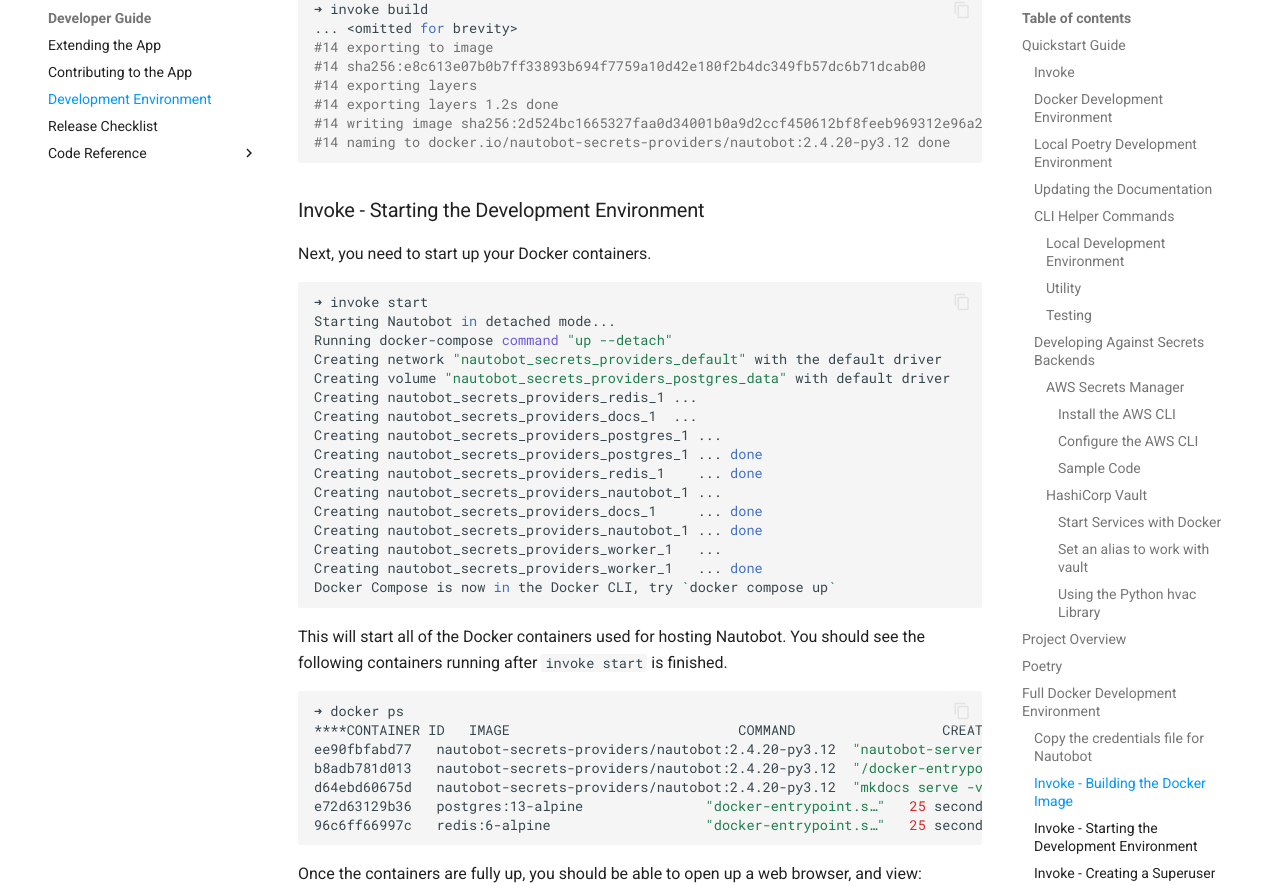
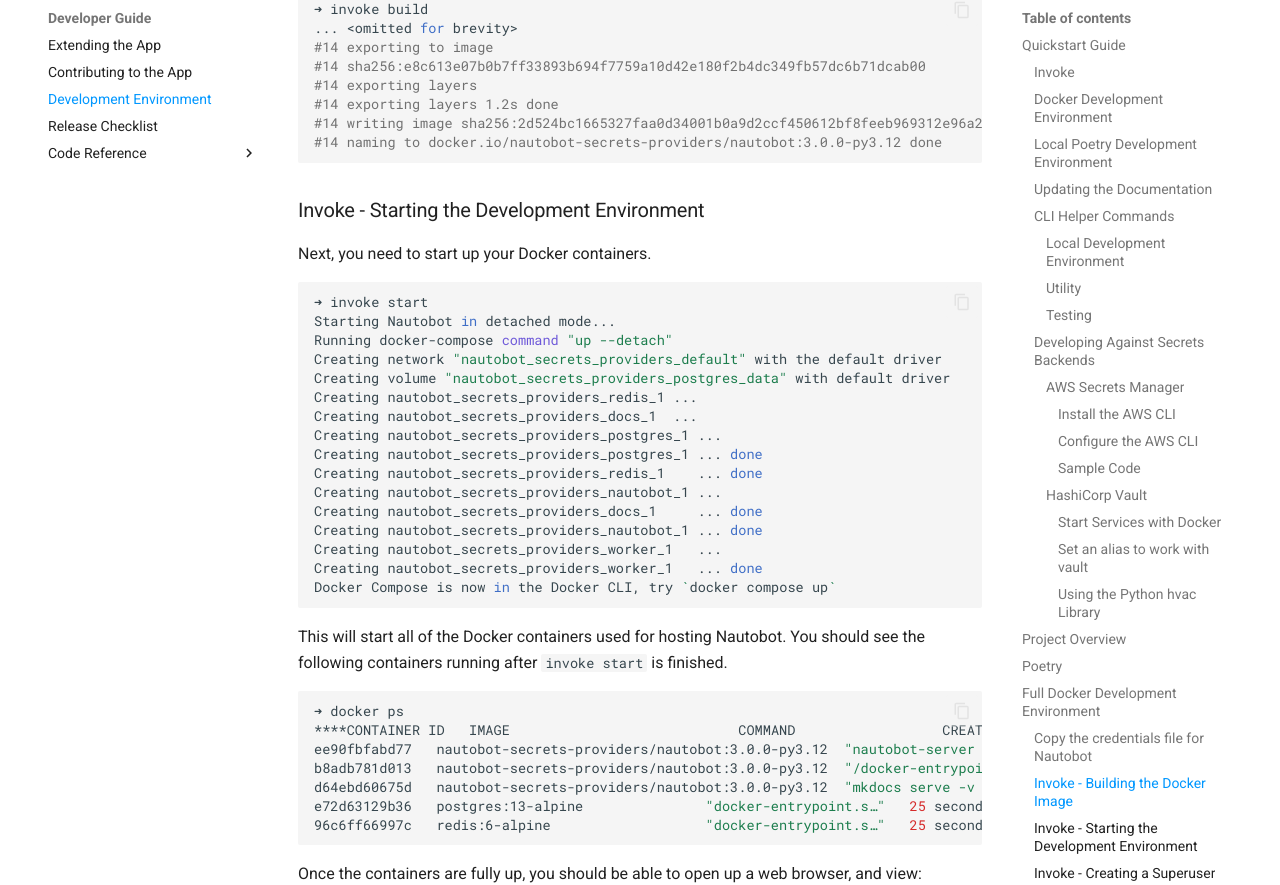
Before and after one commit to nautobot/nautobot-app-secrets-providers, an MkDocs documentation site: the page built from docs/dev/dev_environment.md, in a window 1280 px wide and 1400 px high, scrolled down 9978 px. Shown: the part 127-1012 px from the top of the window. Built offline with MkDocs 1.6.1 and Material for MkDocs 9.7.7, drawn with Linux system fonts in a browser that asks for light colours; comment, search, counter and statistics services are not loaded.

Commit message:
Cookie updated targeting develop by NetworkToCode Cookie Drift Manager Tool
- [#291](https://github.com/nautobot/cookiecutter-nautobot-app/issues/291) - Added support for Python `3.13`.

- [#291](https://github.com/nautobot/cookiecutter-nautobot-app/issues/291) - Updated minimum Nautobot version to `3.0.0`.
- [#291](https://github.com/nautobot/cookiecutter-nautobot-app/issues/291) - Updated maximum Nautobot version to `<4.0.0`.
- [#309](https://github.com/nautobot/cookiecutter-nautobot-app/issues/309) - Change the tag-nautobot-app workflow to support multiple nautobot-app versions.
- [#320](https://github.com/nautobot/cookiecutter-nautobot-app/issues/320) - Upstream testing now runs against selected branches.

- [#319](https://github.com/nautobot/cookiecutter-nautobot-app/issues/319) - Fixed nav typo and added missing 2.7.2 release notes.

- [#322](https://github.com/nautobot/cookiecutter-nautobot-app/issues/322) - Updated CI workflow to always regenerate poetry lockfile.

**Full Changelog**: https://github.com/nautobot/cookiecutter-nautobot-app/compare/nautobot-app-v2.7.2...nautobot-app-v3.0.0

````diff
--- a/docs/dev/dev_environment.md
+++ b/docs/dev/dev_environment.md
@@ -412,7 +412,7 @@
 #14 exporting layers
 #14 exporting layers 1.2s done
 #14 writing image sha256:2d524bc1665327faa0d34001b0a9d2ccf450612bf8feeb969312e96a2d3e3503 done
-#14 naming to docker.io/nautobot-secrets-providers/nautobot:2.4.20-py3.12 done
+#14 naming to docker.io/nautobot-secrets-providers/nautobot:3.0.0-py3.12 done
 ```
 
 ### Invoke - Starting the Development Environment
@@ -443,9 +443,9 @@
 ```bash
 ➜ docker ps
 ****CONTAINER ID   IMAGE                            COMMAND                  CREATED          STATUS          PORTS                                       NAMES
-ee90fbfabd77   nautobot-secrets-providers/nautobot:2.4.20-py3.12  "nautobot-server rqw…"   16 seconds ago   Up 13 seconds                                               nautobot_secrets_providers_worker_1
-b8adb781d013   nautobot-secrets-providers/nautobot:2.4.20-py3.12  "/docker-entrypoint.…"   20 seconds ago   Up 15 seconds   0.0.0.0:8080->8080/tcp, :::8080->8080/tcp   nautobot_secrets_providers_nautobot_1
-d64ebd60675d   nautobot-secrets-providers/nautobot:2.4.20-py3.12  "mkdocs serve -v -a …"   25 seconds ago   Up 18 seconds   0.0.0.0:8001->8080/tcp, :::8001->8080/tcp   nautobot_secrets_providers_docs_1
+ee90fbfabd77   nautobot-secrets-providers/nautobot:3.0.0-py3.12  "nautobot-server rqw…"   16 seconds ago   Up 13 seconds                                               nautobot_secrets_providers_worker_1
+b8adb781d013   nautobot-secrets-providers/nautobot:3.0.0-py3.12  "/docker-entrypoint.…"   20 seconds ago   Up 15 seconds   0.0.0.0:8080->8080/tcp, :::8080->8080/tcp   nautobot_secrets_providers_nautobot_1
+d64ebd60675d   nautobot-secrets-providers/nautobot:3.0.0-py3.12  "mkdocs serve -v -a …"   25 seconds ago   Up 18 seconds   0.0.0.0:8001->8080/tcp, :::8001->8080/tcp   nautobot_secrets_providers_docs_1
 e72d63129b36   postgres:13-alpine               "docker-entrypoint.s…"   25 seconds ago   Up 19 seconds   0.0.0.0:5432->5432/tcp, :::5432->5432/tcp   nautobot_secrets_providers_postgres_1
 96c6ff66997c   redis:6-alpine                   "docker-entrypoint.s…"   25 seconds ago   Up 21 seconds   0.0.0.0:6379->6379/tcp, :::6379->6379/tcp   nautobot_secrets_providers_redis_1
 ```
--- a/pyproject.toml
+++ b/pyproject.toml
@@ -30,12 +30,15 @@
 python = ">=3.10,<3.14"
 # Used for local development
 nautobot = ">=3.0.0,<4.0.0"
+<<<<<<< HEAD
 azure-identity = { version = "^1.15.0", optional = true }
 azure-keyvault-secrets = { version = "^4.8.0", optional = true }
 boto3 = { version = "^1.19.5", optional = true }
 hvac = { version = ">=0.11.0, <1.1.0", optional = true }
 python-tss-sdk = {version = "~1.2.0", optional = true}
 onepassword-sdk = {version = "^0.1.2", python = ">=3.9", optional = true}
+=======
+>>>>>>> ba9bce7 (Cookie updated targeting develop by NetworkToCode Cookie Drift Manager Tool)
 
 [tool.poetry.group.dev.dependencies]
 coverage = "*"
````
Also changed, not shown: docs/admin/compatibility_matrix.md (+9 -0 lines), .cookiecutter.json, .github/ISSUE_TEMPLATE/bug_report.md, .github/ISSUE_TEMPLATE/feature_request.md, 3 other files.
